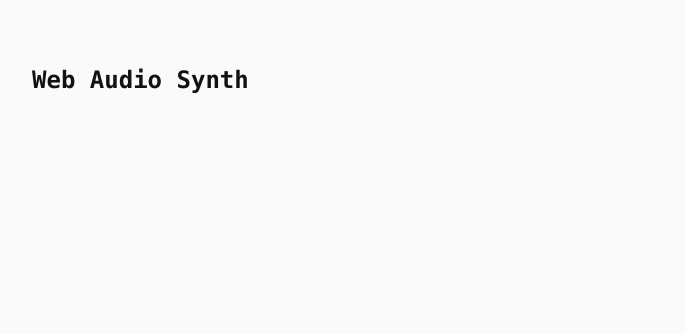
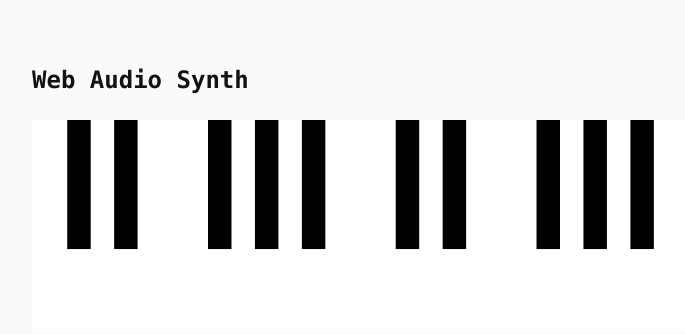
Before and after one commit to nealmm/web-audio-synth, a website built with Vite: page index.html in a window 1280 px wide. Shown: the whole page, without its empty margins (256-941 px from the left). Built offline with nearby package versions, Linux system fonts and the light colour scheme.

Commit message:
Add keyboard SVGs

```diff
--- a/index.html
+++ b/index.html
@@ -9,6 +9,35 @@
     <h1 class="title mb-6">
       Web Audio Synth
     </h1>
+    <div class="w-full h-full">
+      <svg viewBox="0 0 30 9">
+        <rect x="0" y="0" width="2" height="9" fill="white" />
+        <rect x="2" y="0" width="2" height="9" fill="white" />
+        <rect x="4" y="0" width="2" height="9" fill="white" />
+        <rect x="6" y="0" width="2" height="9" fill="white" />
+        <rect x="8" y="0" width="2" height="9" fill="white" />
+        <rect x="10" y="0" width="2" height="9" fill="white" />
+        <rect x="12" y="0" width="2" height="9" fill="white" />
+        <rect x="14" y="0" width="2" height="9" fill="white" />
+        <rect x="16" y="0" width="2" height="9" fill="white" />
+        <rect x="18" y="0" width="2" height="9" fill="white" />
+        <rect x="20" y="0" width="2" height="9" fill="white" />
+        <rect x="22" y="0" width="2" height="9" fill="white" />
+        <rect x="24" y="0" width="2" height="9" fill="white" />
+        <rect x="26" y="0" width="2" height="9" fill="white" />
+        <rect x="28" y="0" width="2" height="9" fill="white" />
+        <rect x="1.5" y="0" width="1" height="5.5" fill="black" />
+        <rect x="3.5" y="0" width="1" height="5.5" fill="black" />
+        <rect x="7.5" y="0" width="1" height="5.5" fill="black" />
+        <rect x="9.5" y="0" width="1" height="5.5" fill="black" />
+        <rect x="11.5" y="0" width="1" height="5.5" fill="black" />
+        <rect x="15.5" y="0" width="1" height="5.5" fill="black" />
+        <rect x="17.5" y="0" width="1" height="5.5" fill="black" />
+        <rect x="21.5" y="0" width="1" height="5.5" fill="black" />
+        <rect x="23.5" y="0" width="1" height="5.5" fill="black" />
+        <rect x="25.5" y="0" width="1" height="5.5" fill="black" />
+      </svg>
+    </div>
     <script type="module" src="/src/main.ts"></script>
   </body>
 </html>
```
